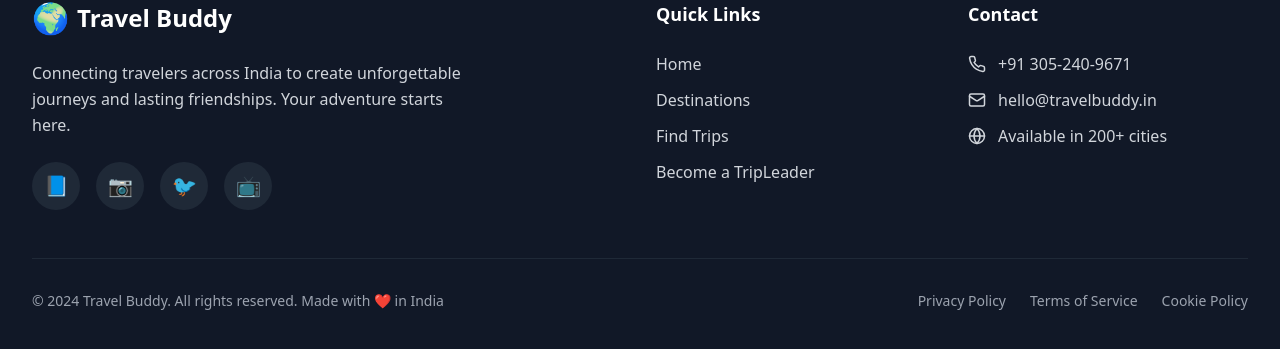
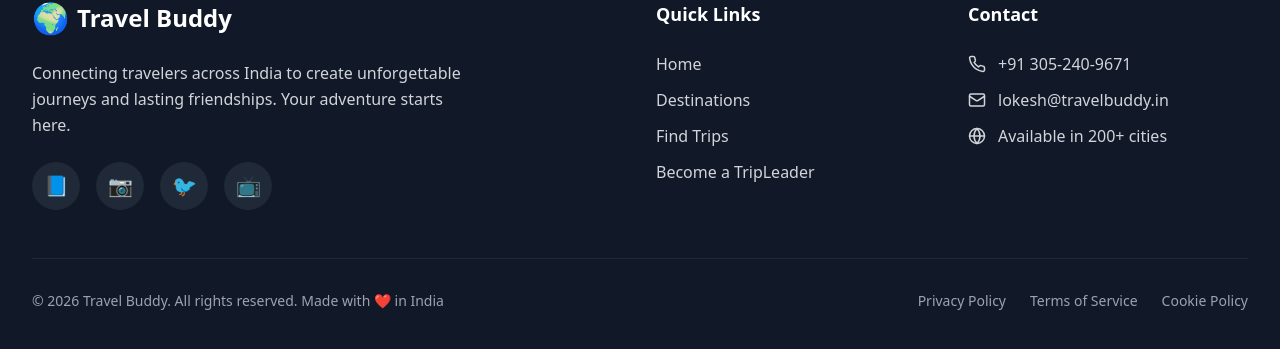
Before and after one commit to lokesh2004-max/Travel_Buddy, a React (Vite) app: page / in a window 1280 px wide. Shown: the part 4545-4894 px from the top of the page. Built offline with nearby package versions, Linux system fonts and the light colour scheme; the HTML template or start-up script is replaced by a standard one.

Commit message:
Update contact email and copyright year

```diff
--- a/src/pages/Home.tsx
+++ b/src/pages/Home.tsx
@@ -490,7 +490,7 @@ const Home = () => {
                 </div>
                 <div className="flex items-center space-x-3">
                   <Mail size={18} />
-                  <span>hello@travelbuddy.in</span>
+                  <span>lokesh@travelbuddy.in</span>
                 </div>
                 <div className="flex items-center space-x-3">
                   <Globe size={18} />
@@ -502,7 +502,7 @@ const Home = () => {
 
           <div className="border-t border-gray-800 mt-12 pt-8 flex flex-col md:flex-row justify-between items-center">
             <p className="text-gray-400 text-sm">
-              © 2024 Travel Buddy. All rights reserved. Made with ❤️ in India
+              © 2026 Travel Buddy. All rights reserved. Made with ❤️ in India
             </p>
             <div className="flex space-x-6 mt-4 md:mt-0 text-sm text-gray-400">
               <button className="hover:text-white transition-colors">Privacy Policy</button>
```
